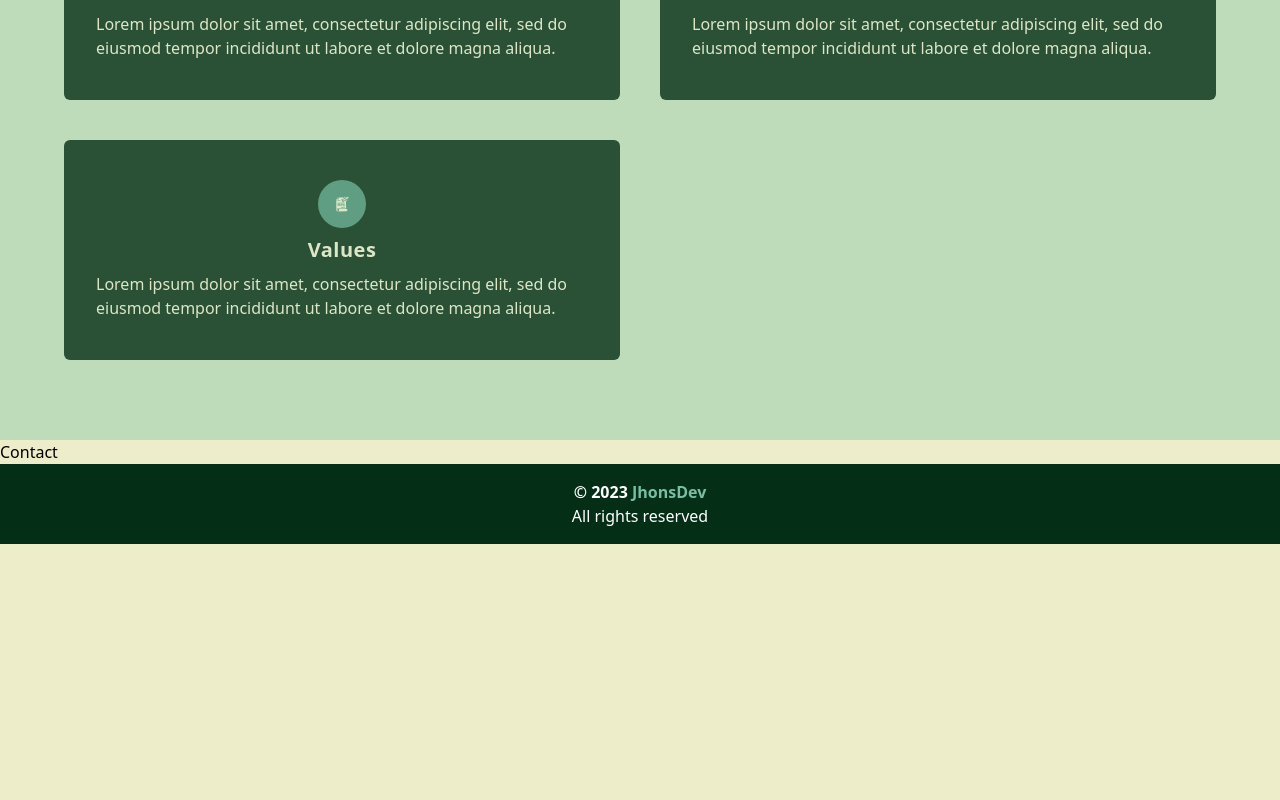
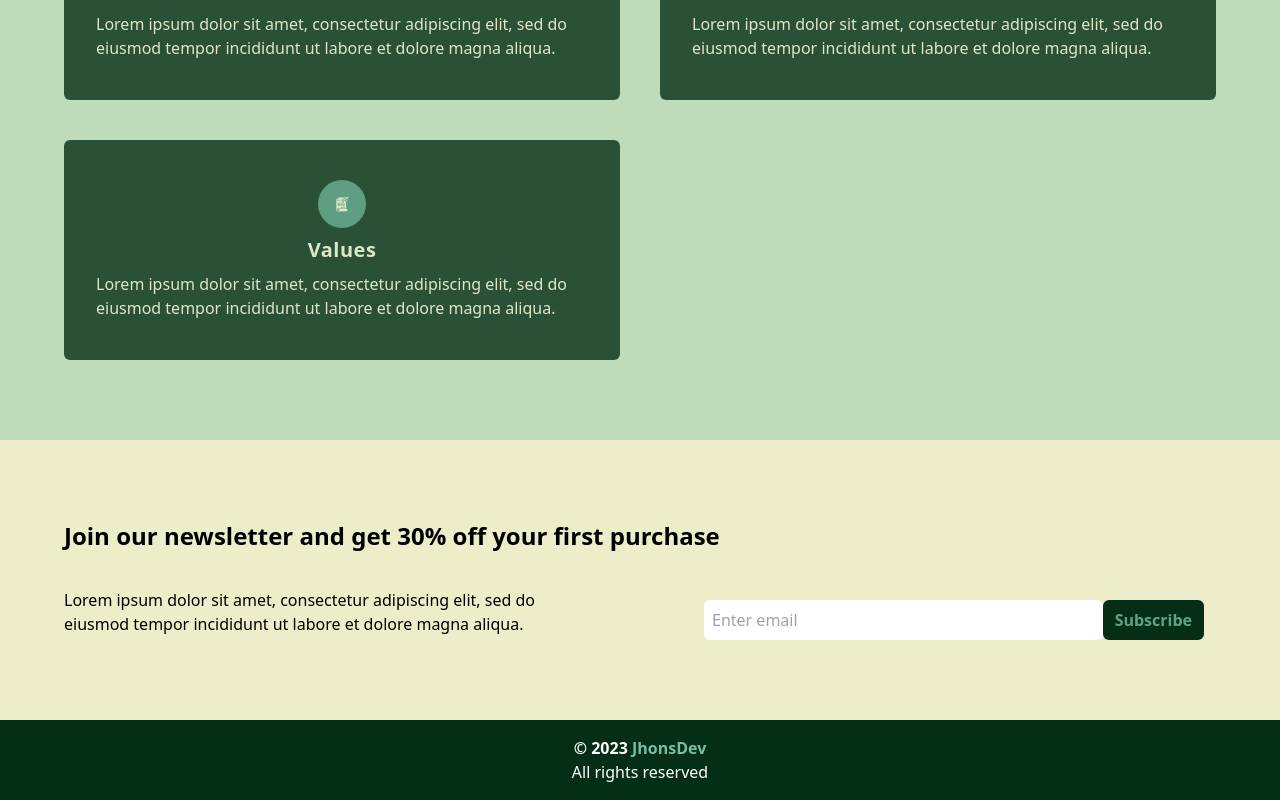
Before and after one commit to jayhons99/ecommerce-demo, a React (Vite) app: page / in a window 1280 px wide. Shown: the part 944-1744 px from the top of the page. Before the commit the page ends 1488 px from the top, so only its background shows below. Built offline with nearby package versions, Linux system fonts and the light colour scheme.

Commit message:
finished contact component

```diff
--- a/package.json
+++ b/package.json
@@ -10,6 +10,7 @@
     "preview": "vite preview"
   },
   "dependencies": {
+    "@formspree/react": "^2.4.2",
     "react": "^18.2.0",
     "react-dom": "^18.2.0",
     "react-icons": "^4.9.0",
--- a/src/components/Contact.tsx
+++ b/src/components/Contact.tsx
@@ -1,4 +1,47 @@
+import { useForm, ValidationError } from "@formspree/react";
+
 const Contact = () => {
-  return <div>Contact</div>;
+  const [state, handleSubmit] = useForm("mwkjdrko");
+  return (
+    <div className="py-20">
+      <div className="w-[90vw] my-0 mx-auto max-w-[1170px]">
+        <h3 className="text-2xl font-bold">
+          Join our newsletter and get 30% off your first purchase
+        </h3>
+        <div className="lg:grid grid-cols-2 items-center gap-32 mt-8">
+          <p>
+            Lorem ipsum dolor sit amet, consectetur adipiscing elit, sed do
+            eiusmod tempor incididunt ut labore et dolore magna aliqua.
+          </p>
+          {state.succeeded ? (
+            <p className="mt-4 text-2xl font-semibold">
+              Thanks for subscribing!
+            </p>
+          ) : (
+            <form
+              className="w-[90vw] max-w-[500px] grid grid-cols-[1fr,auto]"
+              onSubmit={handleSubmit}
+            >
+              <input
+                type="email"
+                id="email"
+                name="email"
+                className="form-input"
+                placeholder="Enter email"
+              />
+              <ValidationError
+                prefix="Email"
+                field="email"
+                errors={state.errors}
+              />
+              <button className="rounded-md py-0 px-[0.75rem] mt-4  bg-green-950 text-green-500/80 font-semibold cursor-pointer transition-opacity hover:bg-green-950/70">
+                Subscribe
+              </button>
+            </form>
+          )}
+        </div>
+      </div>
+    </div>
+  );
 };
 export default Contact;
--- a/src/index.css
+++ b/src/index.css
@@ -18,4 +18,7 @@ body,
   .cart-button-wrapper {
     @apply hidden lg:grid;
   }
+  .form-input {
+    @apply border-r-0 text-green-950/70 rounded-md indent-2 mt-4 py-2;
+  }
 }
```
Also changed, not shown: 1 other file (tests, documents, lock files or other folders).
